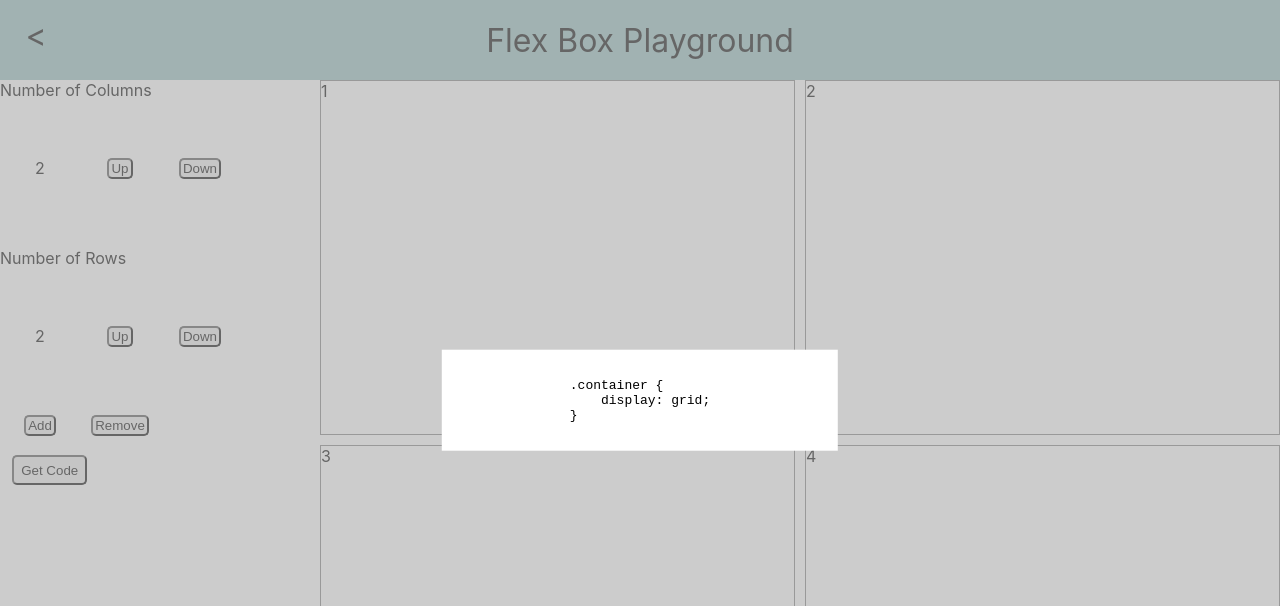
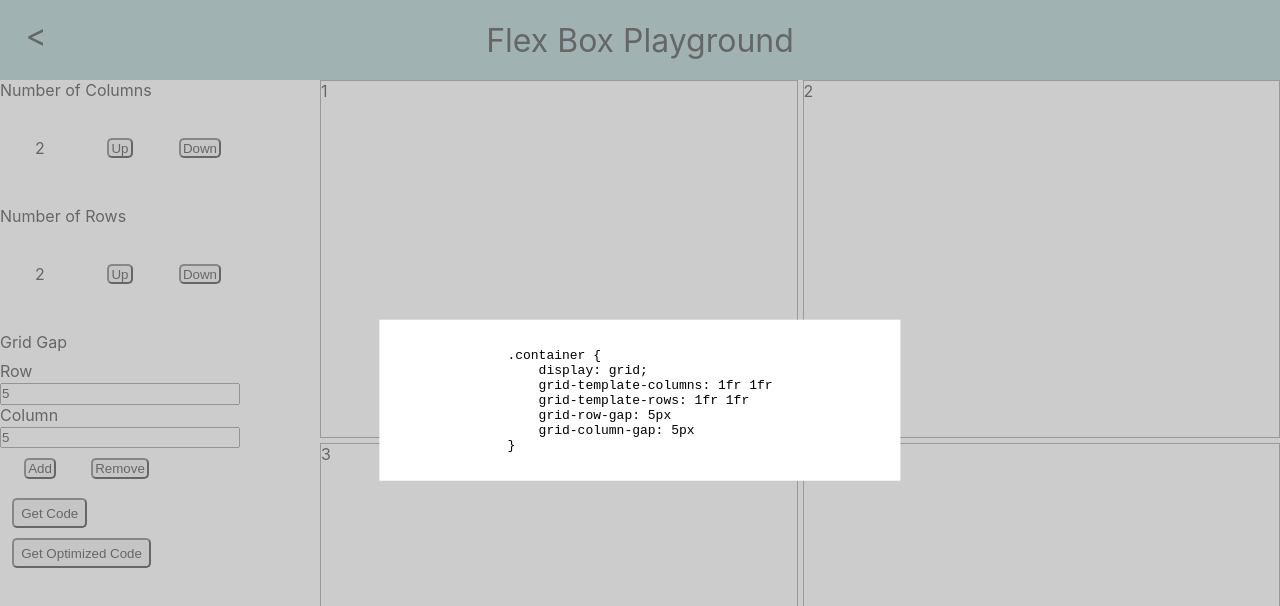
Before and after one commit to timbiles/flex-box, a React (Create React App) app: page / in a window 1280 px wide. Both pictures are taken after a click on the button "Get Code". Shown: the top 606 px of the page. Built offline with nearby package versions, Linux system fonts and the light colour scheme.

Commit message:
grid gap/added code

```diff
--- a/src/Components/grid.js
+++ b/src/Components/grid.js
@@ -9,7 +9,12 @@ class grid extends Component {
     number: 4,
     columnCount: 2,
     rowCount: 2,
-    display: false
+    display: false,
+    display2: false,
+    rows: '1fr 1fr',
+    columns: '1fr 1fr',
+    rowGap: '5px',
+    columnGap: '5px'
   };
 
   edit = value => {
@@ -24,8 +29,9 @@ class grid extends Component {
   };
 
   handleClose = e => {
-    if (e.target.id === 'modal') {
-      this.setState({ display: false });
+      console.log(e.target.id)
+    if (e.target.id === 'modal' || e.target.id === 'modal2') {
+      this.setState({ display: false, display2: false });
     }
   };
 
@@ -63,7 +69,10 @@ class grid extends Component {
       rows,
       columnCount,
       rowCount,
-      display
+      display,
+      display2,
+      rowGap,
+      columnGap
     } = this.state;
     return (
       <>
@@ -77,6 +86,32 @@ class grid extends Component {
               Number of Rows
               {this.buttons(rowCount, 'rowCount', 'rows')}
             </Container>
+            <Container>
+              Grid Gap
+              <Container>
+                <Container>
+                  Row
+                  <input
+                    defaultValue="5"
+                    type="number"
+                    onChange={e => {
+                      console.log('hit');
+                      this.setState({ rowGap: e.target.value + 'px' });
+                    }}
+                  />
+                </Container>
+                <Container>
+                  Column
+                  <input
+                    defaultValue="5"
+                    type="number"
+                    onChange={e =>
+                      this.setState({ columnGap: e.target.value + 'px' })
+                    }
+                  />
+                </Container>
+              </Container>
+            </Container>
             <Container primary>
               <Btn grid onClick={() => this.setState({ number: number + 1 })}>
                 Add
@@ -88,21 +123,49 @@ class grid extends Component {
             <Btn onClick={() => this.setState({ display: !display })}>
               Get Code
             </Btn>
+            <Btn onClick={() => this.setState({ display2: !display2 })}>
+              Get Optimized Code
+            </Btn>
             <Modal
               display={display ? 'block' : 'none'}
               id="modal"
               onClick={e => this.handleClose(e)}
             >
-              <Section>
+              <Section >
                 <Pre>{`
 .container {
     display: grid;
+    grid-template-columns: ${columns}
+    grid-template-rows: ${rows}
+    grid-row-gap: ${rowGap}
+    grid-column-gap: ${columnGap}
+}
+                `}</Pre>
+              </Section>
+            </Modal>
+            <Modal
+              display={display2 ? 'block' : 'none'}
+              id="modal2"
+              onClick={e => this.handleClose(e)}
+            >
+              <Section >
+                <Pre>{`
+.container {
+    display: grid;
+    grid-template-columns: repeat(${columns.split(' ').length}, ${columns.split(' ')[0]})
+    grid-template-rows: (${rows.split(' ').length}, ${rows.split(' ')[0]})
+    grid-gap: ${rowGap} ${columnGap}
 }
                 `}</Pre>
               </Section>
             </Modal>
           </SideNav>
-          <Main columns={columns && columns} rows={rows && rows}>
+          <Main
+            columns={columns && columns}
+            rows={rows && rows}
+            rowGap={rowGap && rowGap}
+            columnGap={columnGap && columnGap}
+          >
             <Loop number={number} type="grid" />
           </Main>
         </Grid>
--- a/src/styles/gridStyles.js
+++ b/src/styles/gridStyles.js
@@ -8,7 +8,7 @@ export const Grid = styled.div`
 
 export const SideNav = styled.div`
   display: inline-grid;
-  grid-template-rows: repeat(2, .25fr) 30px 30px;
+  grid-template-rows: repeat(3, .2fr) repeat(3, 30px);
   grid-template-columns: 0.75fr;
   grid-row-gap: 10px;
 `;
@@ -18,7 +18,8 @@ export const Main = styled.div`
   display: grid;
   grid-template-columns: ${props => (props.columns ? props.columns : '1fr 1fr')};
   grid-template-rows: ${props => (props.rows ? props.rows : '1fr 1fr')};
-  grid-gap: 10px;
+  grid-row-gap: ${props => (props.rowGap ? props.rowGap : '5px')};
+  grid-column-gap: ${props => (props.columnGap ? props.columnGap : '5px')};
 `;
 
 export const Container = styled.div`
```
